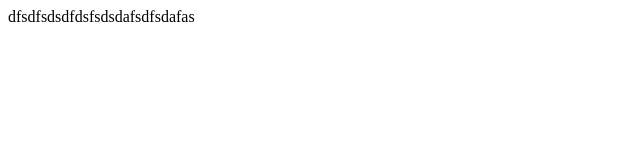
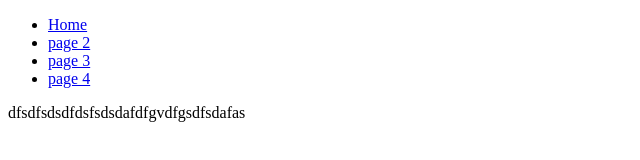
Before and after one commit to zadokdaniel/some-test-1, a plain HTML site: page page2.html in a window 1280 px wide. Shown: the whole page, without its empty margins (0-640 px from the left). Drawn offline with Linux system fonts and the light colour scheme.

Commit message:
add navigation

```diff
--- a/page2.html
+++ b/page2.html
@@ -7,6 +7,12 @@
     <title>Page2</title>
   </head>
   <body>
-    dfsdfsdsdfdsfsdsdafsdfsdafas
+    <ul>
+      <li><a href="./">Home</a></li>
+      <li><a href="./page2.html">page 2</a></li>
+      <li><a href="./page3.html">page 3</a></li>
+      <li><a href="./page4.html">page 4</a></li>
+    </ul>
+    dfsdfsdsdfdsfsdsdafdfgvdfgsdfsdafas
   </body>
 </html>
```
Also changed, not shown: index.html (renamed from page1.html, +8 -1 lines), page3.html (+8 -1 lines), page4.html (+8 -1 lines).
